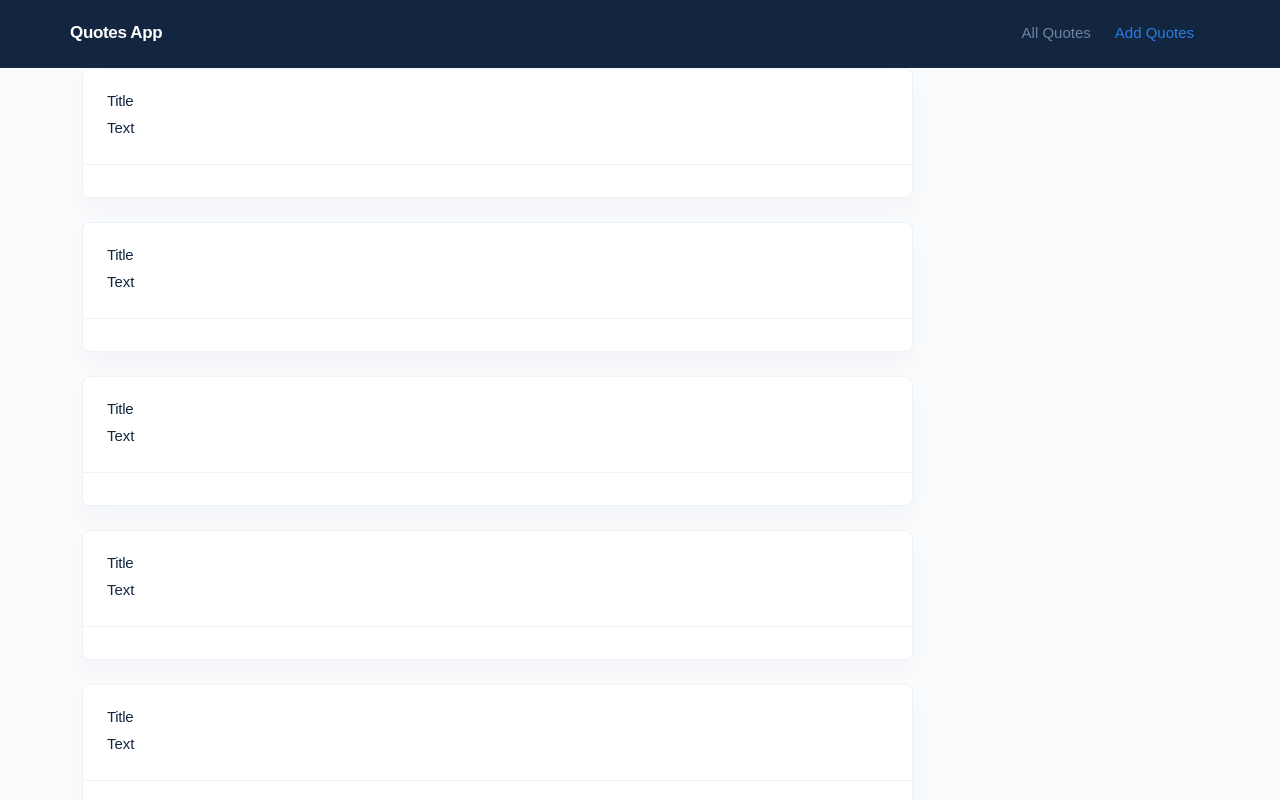
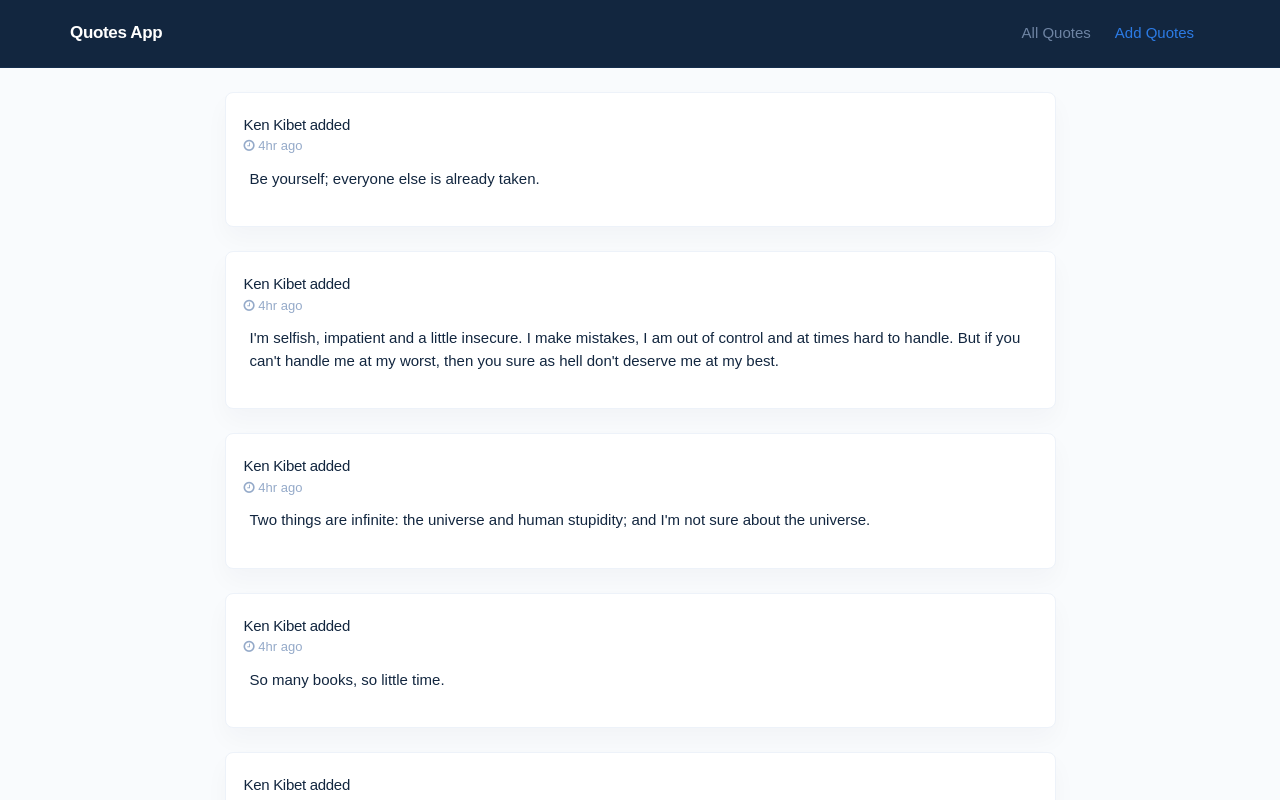
Before and after one commit to Kenkibet/Quotes, an Angular app: page /home in a window 1280 px wide. Shown: the top 800 px of the page. Built offline with nearby package versions, Linux system fonts and the light colour scheme.

Commit message:
display quotes on home UI

```diff
--- a/src/app/components/list-quotes/list-quotes.component.html
+++ b/src/app/components/list-quotes/list-quotes.component.html
@@ -1,14 +1,27 @@
-<div class="container">
-    <div class="row justify-contnet-center">
+<div class="container mt-4">
+    <div class="row justify-content-center">
         <div class="col-md-9">
             <div *ngFor="let quote of quotes; let i = index">
                 <div class="card">
                     <div class="card-body">
-                        <h4 class="card-title">Title</h4>
-                        <p class="card-text">Text</p>
-                    </div>
-                    <div class="card-footer">
+                        <div class="mb-3">
+                            <div class="row align-items-center">
+                                <div class="col ms-n2">
+                                    <h4 class="mb-1">
+                                        {{ quote.submitter }} added
+                                    </h4>
 
+                                    <p class="card-text small text-muted">
+                                        <span class="fa fa-clock-o"></span> <time datetime="2018-05-24"> 4hr ago</time>
+                                    </p>
+
+                                </div>
+                            </div>
+                        </div>
+
+                        <p class="mb-3">
+                            {{ quote.quote }}
+                        </p>
                     </div>
                 </div>
             </div>
--- a/src/app/components/list-quotes/list-quotes.component.ts
+++ b/src/app/components/list-quotes/list-quotes.component.ts
@@ -17,6 +17,11 @@ export class ListQuotesComponent implements OnInit {
 
   ngOnInit(): void {
     this.quotes = this.qouteService.getAllQuotes();
+    console.log(this.quotes);
+  }
+
+  addQuote(){
+    this.qouteService.getAllQuotes();
   }
 
 }
--- a/src/index.html
+++ b/src/index.html
@@ -6,6 +6,7 @@
   <base href="/">
   <meta name="viewport" content="width=device-width, initial-scale=1">
   <link rel="icon" type="image/x-icon" href="favicon.ico">
+  <link rel="stylesheet" href="https://maxcdn.bootstrapcdn.com/font-awesome/4.7.0/css/font-awesome.min.css">
 </head>
 <body>
   <app-root></app-root>
```
